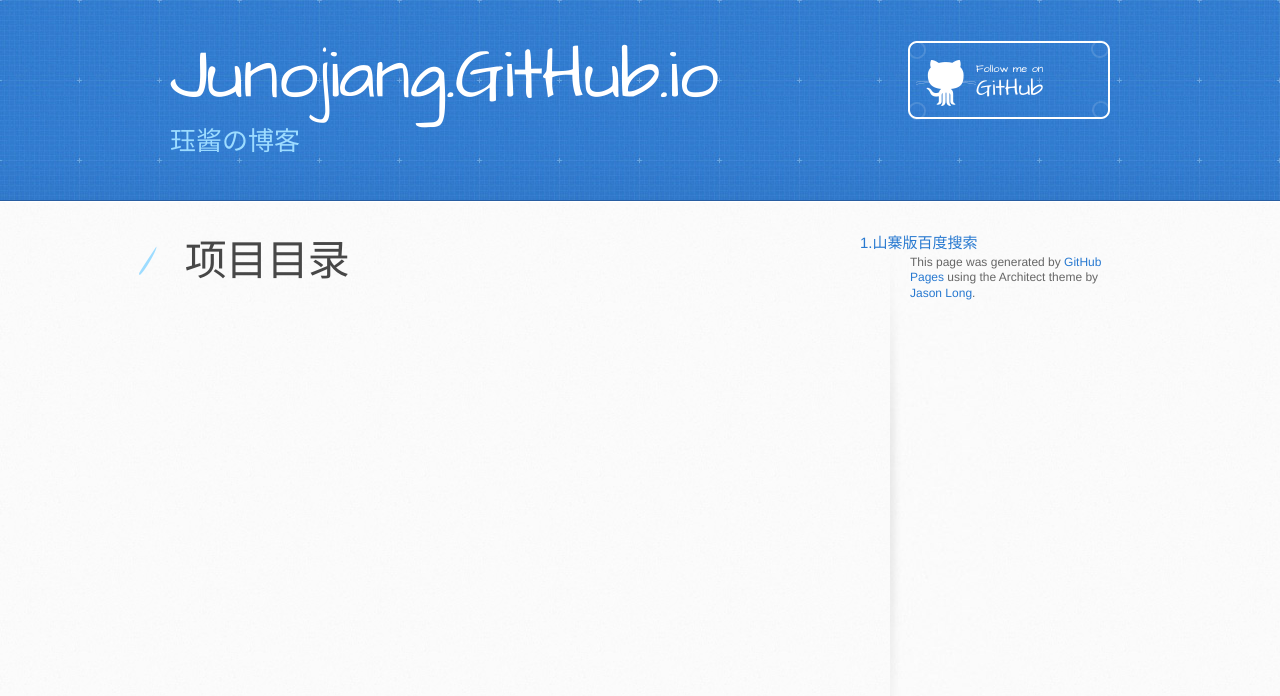
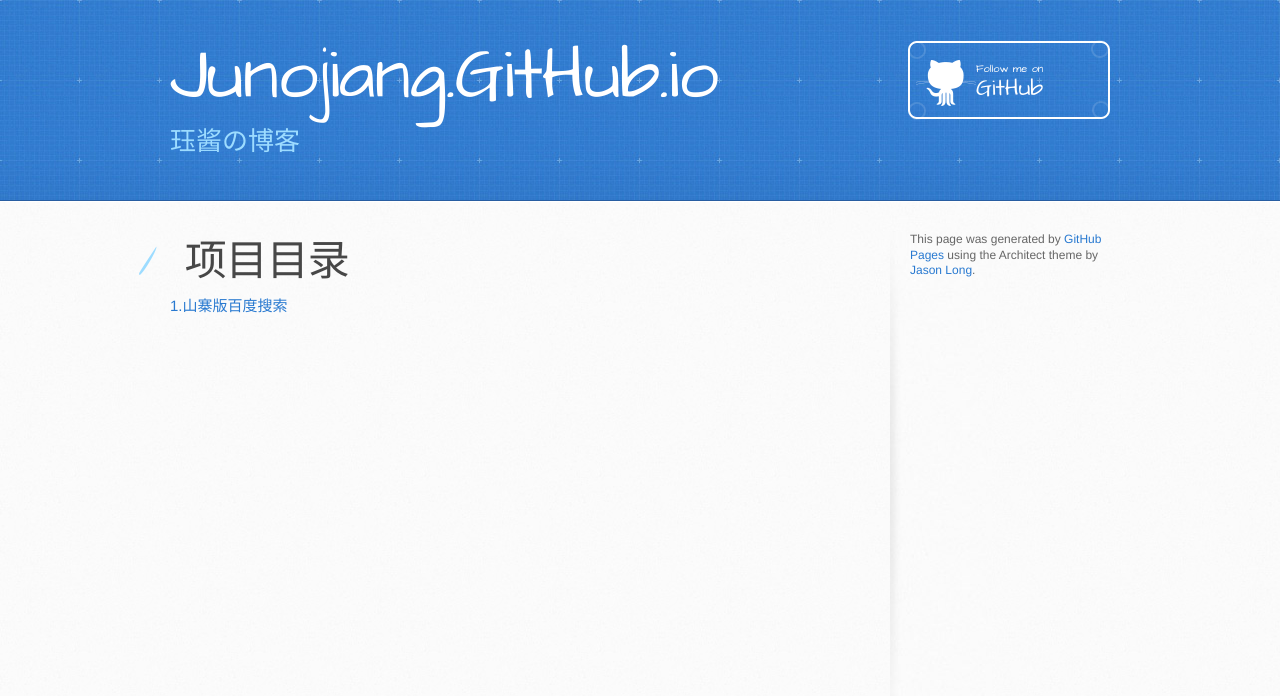
Before and after one commit to JunoJiang/JunoJiang.github.io, a plain HTML site: page index.html in a window 1280 px wide. Drawn offline with Linux system fonts and the light colour scheme.

Commit message:
Update index.html

```diff
--- a/index.html
+++ b/index.html
@@ -31,16 +31,13 @@
           <h1>
             项目目录
           </h1>
-        </section>
-        <section>
-           <a href="baidu.html">1.山寨版百度搜索</a>
+          <p>
+             <a href="baidu.html" >1.山寨版百度搜索</a>
+          </p>
         </section>
         <aside id="sidebar">
-
-
           <p>This page was generated by <a href="https://pages.github.com">GitHub Pages</a> using the Architect theme by <a href="https://twitter.com/jasonlong">Jason Long</a>.</p>
         </aside>
-      </div>
     </div>
 
 
```
